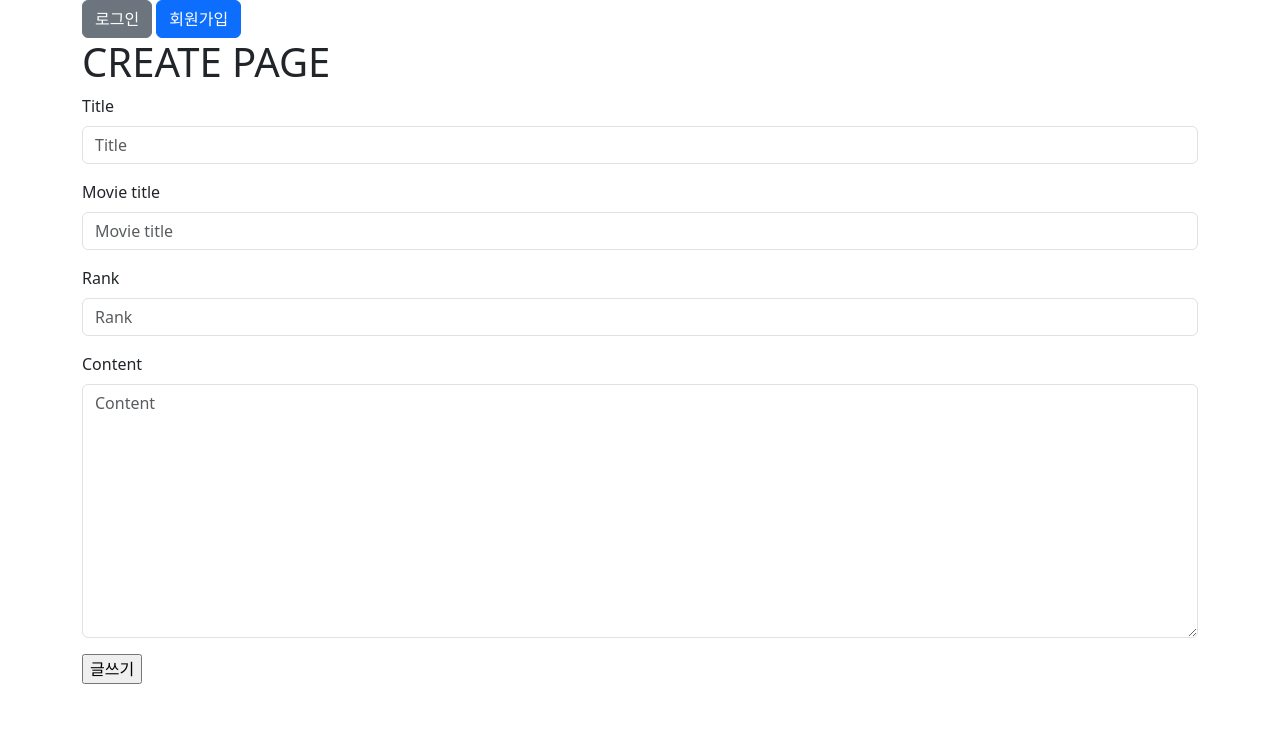
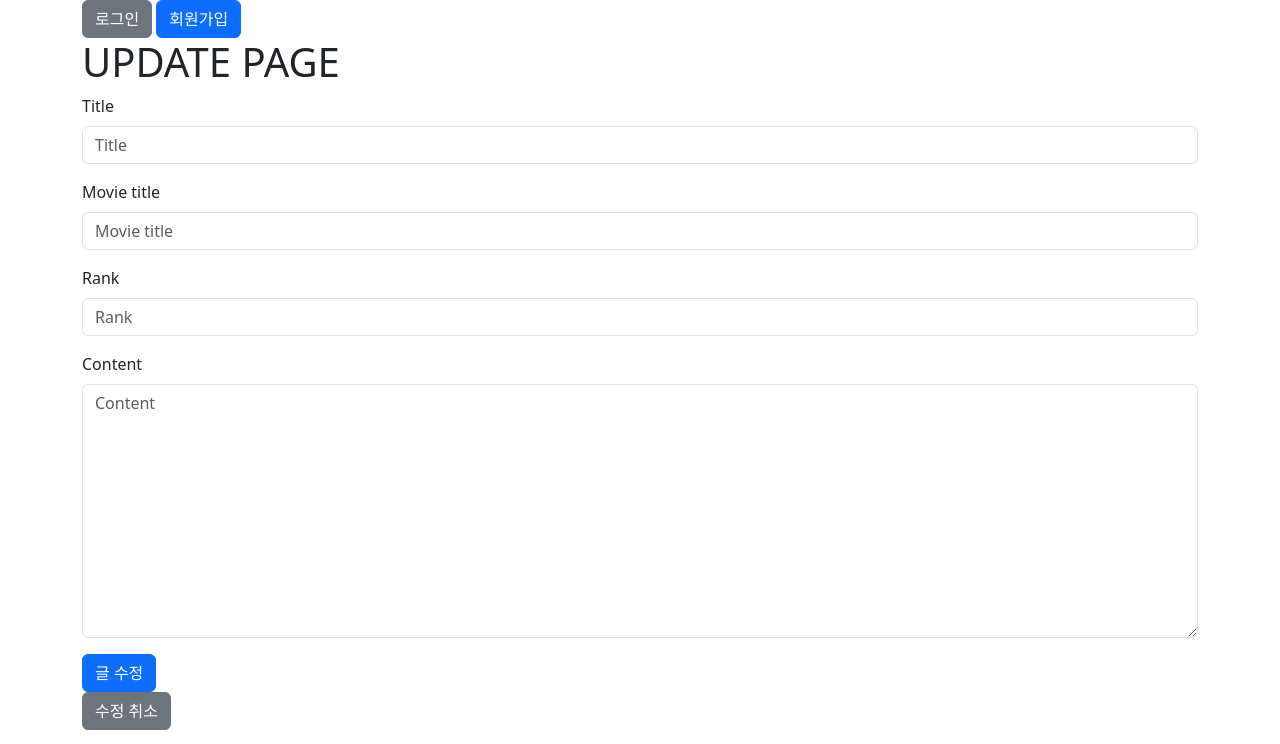
Before and after one commit to Gomyo/django_crud_auth_practice, a Django app: template community/templates/community/form.html in a window 1280 px wide. Shown: the part 56-800 px from the top of the page. Run offline with Django 3.2, Linux system fonts and the light colour scheme; the template is opened without the code that fills it: values that come from a table or form of the project are taken from there, others are empty; some libraries are stand-ins or nearby versions.

Commit message:
[Feat] Update review

```diff
--- a/community/templates/community/detail.html
+++ b/community/templates/community/detail.html
@@ -13,8 +13,8 @@
   <p>리뷰수정시간 : {{ review.updated_at }}</p>
   <p>리뷰 작성자 : {{ review.user_id }}</p>
   <hr>
-  <a href="" class="btn btn-info">수정하기</a>
-  <form action="" method="POST">
+  <a href="{% url 'community:update' review.pk %}" class="btn btn-info">수정하기</a>
+  <form action="{% url 'community:delete' review.pk %}" method="POST">
     {% csrf_token %}
     <input type="submit" value="삭제하기" class="btn btn-danger">
   </form>
--- a/community/templates/community/form.html
+++ b/community/templates/community/form.html
@@ -2,10 +2,26 @@
 {% load bootstrap5 %}
 
 {% block content %}
-  <h1>CREATE PAGE</h1>
+  {% if request.resolver_match.url_name == 'create' %}
+    <h1>CREATE PAGE</h1>
+  {% else %}
+    <h1>UPDATE PAGE</h1>
+  {% endif %}
   <form action="" method="POST">
     {% csrf_token %}
     {% bootstrap_form form %}
-    <input type="submit" value="글쓰기">
+
+  {% if request.resolver_match.url_name == 'create' %}
+    <input type="submit" value="글 작성" class="btn btn-primary">
+  {% else %}
+    <input type="submit" value="글 수정" class="btn btn-primary">
+  {% endif %}
   </form>
+
+  {% if request.resolver_match.url_name == 'create' %}
+    <a href="{% url 'community:index' %}" class="btn btn-secondary">목록으로</a>
+  {% else %}
+    <a href="{% url 'community:detail' review.pk %}" class="btn btn-secondary">수정 취소</a>
+  {% endif %}
+
 {% endblock content %}
--- a/community/urls.py
+++ b/community/urls.py
@@ -7,4 +7,6 @@ urlpatterns = [
     path('', views.index, name='index'),
     path('create/', views.create, name='create'),
     path('<int:review_pk>/', views.detail, name='detail'),
+    path('<int:review_pk>/update/', views.update, name='update'),
+    path('<int:review_pk>/delete/', views.delete, name='delete'),
 ]
--- a/pjt06/templates/base.html
+++ b/pjt06/templates/base.html
@@ -18,6 +18,10 @@
         {% csrf_token %}
         <input type="submit" value="로그아웃" class="btn btn-warning">
       </form>
+      <form action="{% url 'accounts:delete' %}" method="POST">
+        {% csrf_token %}
+        <input type="submit" value="회원 탈퇴" class="btn btn-danger">
+      </form>
     {% else %}
       <a href="{% url 'accounts:login' %}" class="btn btn-secondary">로그인</a>
       <a href="{% url 'accounts:signup' %}" class="btn btn-primary">회원가입</a>
```
Also changed, not shown: community/views.py (+25 -0 lines).
